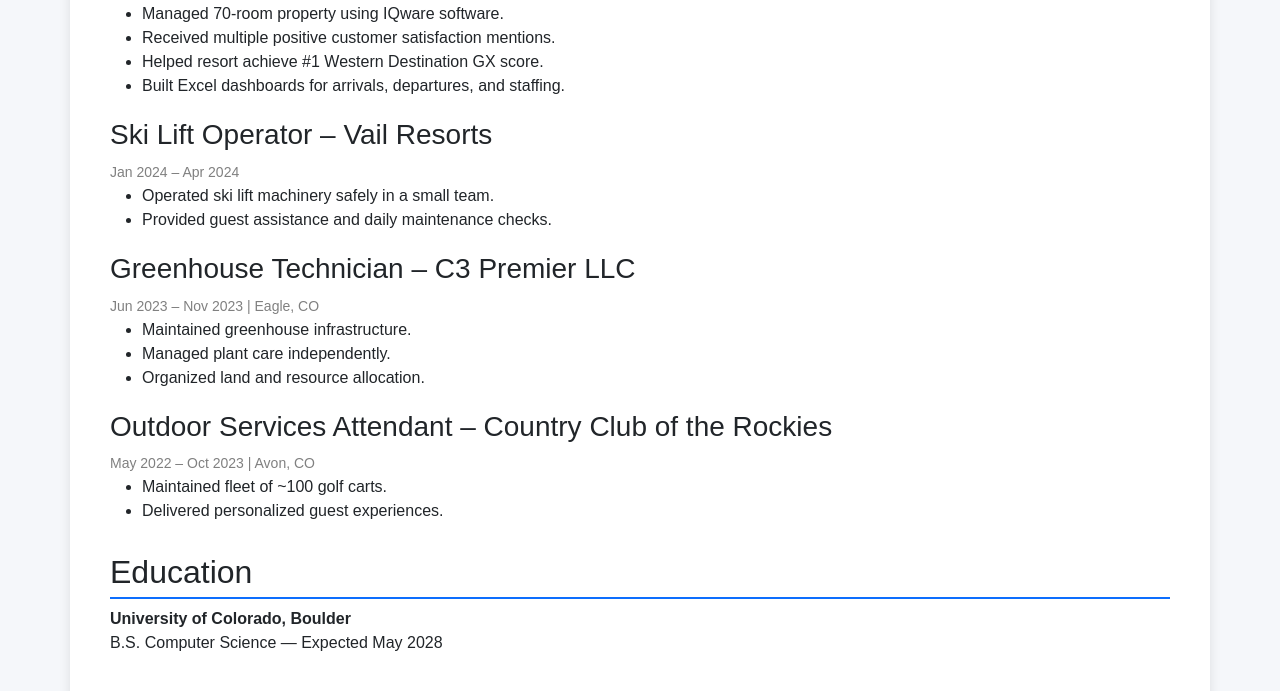
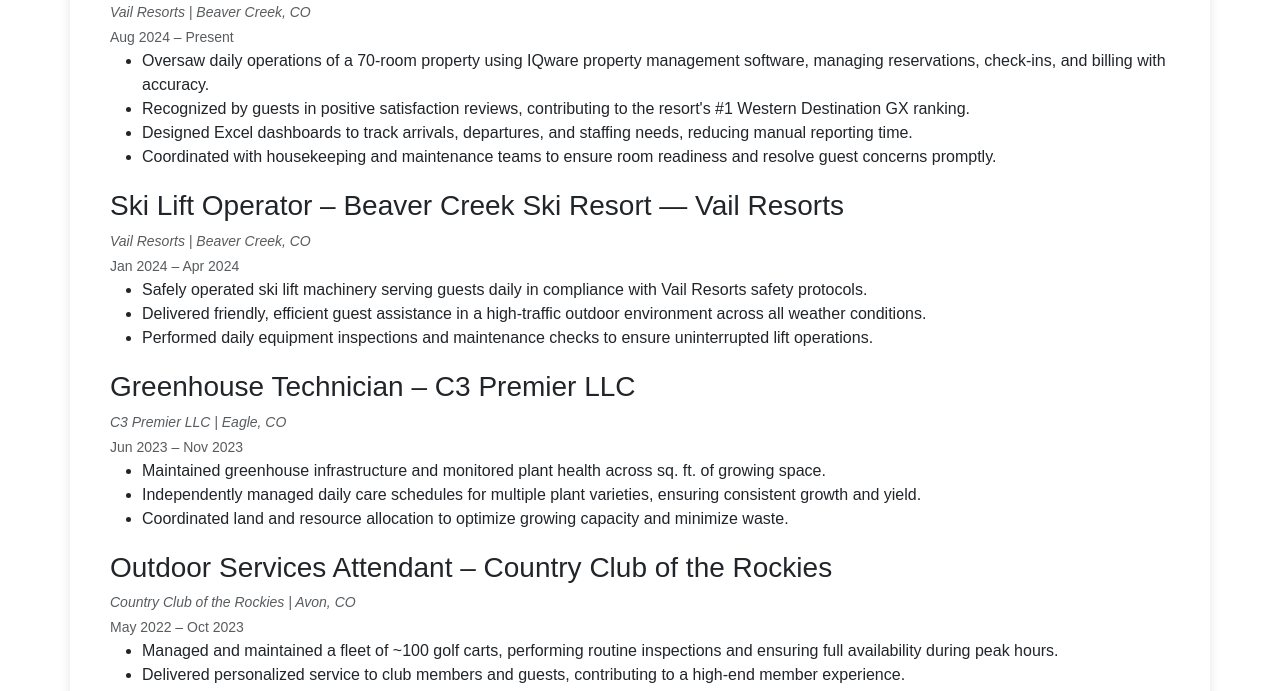
Before and after one commit to btorio15/PersonalSite, an Eleventy site: page src/resume.njk in a window 1280 px wide. Shown: the part 526-1217 px from the top of the page. Built offline with nearby package versions, Linux system fonts and the light colour scheme; Eleventy itself is replaced by a stand-in of ours; files that its build step writes are made by us from their sources.

Commit message:
improved darkmode and resume update

```diff
--- a/resume.css
+++ b/resume.css
@@ -1,10 +1,10 @@
 body {
-    background: #f5f7fa;
+  background: var(--bs-body-bg);
   font-family: Arial, Helvetica, sans-serif;
 }
 
 .resume {
-    background: white;
+  background: var(--bs-body-bg);
   padding: 40px;
   border-radius: 8px;
   box-shadow: 0 4px 12px rgba(0,0,0,.1);
@@ -15,7 +15,7 @@
 }
 
 h2 {
-    border-bottom: 2px solid #0d6efd;
+  border-bottom: 2px solid var(--bs-primary);
   padding-bottom: 5px;
   margin-top: 30px;
 }
@@ -25,18 +25,25 @@
 }
 
 .job span {
-    color: gray;
+  color: var(--bs-secondary-color);
   font-size: 14px;
+}
+
+.job-meta {
+  color: var(--bs-secondary-color);
+  font-style: italic;
+  font-size: 14px;
+  margin-bottom: 2px;
 }
 
 .skills {
   display: grid;
-    grid-template-columns: repeat(auto-fit,minmax(200px,1fr));
+  grid-template-columns: repeat(auto-fit, minmax(200px, 1fr));
   gap: 10px;
 }
 
 .skills li {
-    background: #e9ecef;
+  background: var(--bs-secondary-bg);
   padding: 8px;
   border-radius: 5px;
   list-style: none;
--- a/src/resume.njk
+++ b/src/resume.njk
@@ -11,16 +11,18 @@
     <h1>Benjamin Torio</h1>
     <p>
       benjamintorio11@gmail.com • (314) 229-2215 • Boulder, CO<br>
-      <a href="https://www.linkedin.com/in/benjamin-torio" target="_blank">LinkedIn</a>
-      <a href="https://www.github.com/btorio15" target="_blank">GitHub</a>
+      <a href="https://www.linkedin.com/in/benjamin-torio" target="_blank">www.linkedin.com/in/benjamin-torio</a> |
+      <a href="https://github.com/btorio15" target="_blank">https://github.com/btorio15</a>
     </p>
   </header>
 
   <section>
     <h2>Professional Summary</h2>
     <p>
-      Driven and adaptable professional with experience in customer service, hospitality, and team-based roles.
-      Currently pursuing a Bachelor's degree in Computer Science with the goal of entering the tech industry.
+      Computer Science student (B.S., University of Colorado Boulder, May 2028) with hands-on experience in operations,
+      data tracking, and customer-facing roles. Built Excel-based reporting dashboards and managed property management
+      software (IQware) in high-volume hospitality environments. Seeking software engineering or technical internship
+      opportunities where analytical problem-solving and strong communication skills drive results.
     </p>
   </section>
 
@@ -28,41 +30,46 @@
     <h2>Work Experience</h2>
 
     <div class="job">
-      <h3>Front Desk Agent – Vail Resorts</h3>
-      <span>Aug 2024 – Present | Beaver Creek, CO</span>
+      <h3>Front Desk Agent – The Pines Lodge</h3>
+      <div class="job-meta">Vail Resorts | Beaver Creek, CO</div>
+      <span>Aug 2024 – Present</span>
       <ul>
-        <li>Managed 70-room property using IQware software.</li>
-        <li>Received multiple positive customer satisfaction mentions.</li>
-        <li>Helped resort achieve #1 Western Destination GX score.</li>
-        <li>Built Excel dashboards for arrivals, departures, and staffing.</li>
+        <li>Oversaw daily operations of a 70-room property using IQware property management software, managing reservations, check-ins, and billing with accuracy.</li>
+        <li>Recognized by guests in positive satisfaction reviews, contributing to the resort's #1 Western Destination GX ranking.</li>
+        <li>Designed Excel dashboards to track arrivals, departures, and staffing needs, reducing manual reporting time.</li>
+        <li>Coordinated with housekeeping and maintenance teams to ensure room readiness and resolve guest concerns promptly.</li>
       </ul>
     </div>
 
     <div class="job">
-      <h3>Ski Lift Operator – Vail Resorts</h3>
+      <h3>Ski Lift Operator – Beaver Creek Ski Resort — Vail Resorts</h3>
+      <div class="job-meta">Vail Resorts | Beaver Creek, CO</div>
       <span>Jan 2024 – Apr 2024</span>
       <ul>
-        <li>Operated ski lift machinery safely in a small team.</li>
-        <li>Provided guest assistance and daily maintenance checks.</li>
+        <li>Safely operated ski lift machinery serving guests daily in compliance with Vail Resorts safety protocols.</li>
+        <li>Delivered friendly, efficient guest assistance in a high-traffic outdoor environment across all weather conditions.</li>
+        <li>Performed daily equipment inspections and maintenance checks to ensure uninterrupted lift operations.</li>
       </ul>
     </div>
 
     <div class="job">
       <h3>Greenhouse Technician – C3 Premier LLC</h3>
-      <span>Jun 2023 – Nov 2023 | Eagle, CO</span>
+      <div class="job-meta">C3 Premier LLC | Eagle, CO</div>
+      <span>Jun 2023 – Nov 2023</span>
       <ul>
-        <li>Maintained greenhouse infrastructure.</li>
-        <li>Managed plant care independently.</li>
-        <li>Organized land and resource allocation.</li>
+        <li>Maintained greenhouse infrastructure and monitored plant health across sq. ft. of growing space.</li>
+        <li>Independently managed daily care schedules for multiple plant varieties, ensuring consistent growth and yield.</li>
+        <li>Coordinated land and resource allocation to optimize growing capacity and minimize waste.</li>
       </ul>
     </div>
 
     <div class="job">
       <h3>Outdoor Services Attendant – Country Club of the Rockies</h3>
-      <span>May 2022 – Oct 2023 | Avon, CO</span>
+      <div class="job-meta">Country Club of the Rockies | Avon, CO</div>
+      <span>May 2022 – Oct 2023</span>
       <ul>
-        <li>Maintained fleet of ~100 golf carts.</li>
-        <li>Delivered personalized guest experiences.</li>
+        <li>Managed and maintained a fleet of ~100 golf carts, performing routine inspections and ensuring full availability during peak hours.</li>
+        <li>Delivered personalized service to club members and guests, contributing to a high-end member experience.</li>
       </ul>
     </div>
 
@@ -72,7 +79,7 @@
     <h2>Education</h2>
     <p>
       <strong>University of Colorado, Boulder</strong><br>
-      B.S. Computer Science — Expected May 2028
+      B.S. Computer Science — In Progress, Expected May 2028
     </p>
   </section>
 
```
Also changed, not shown: .eleventy.js. Lines whose indentation alone changed are shown as unchanged.
